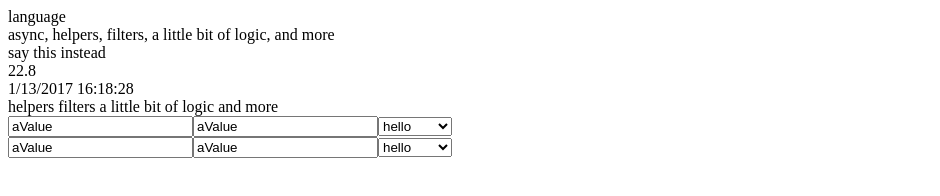
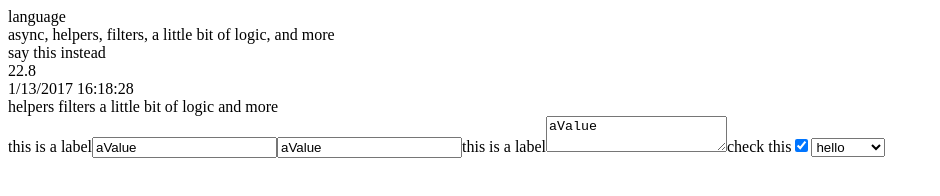
Before and after one commit to davidemaser/pikl, a website: page index.html in a window 1280 px wide. Shown: the whole page, without its empty margins (0-940 px from the left). Drawn offline with nearby package versions, Linux system fonts and the light colour scheme.

Commit message:
Add event handler functionalities

```diff
--- a/index.html
+++ b/index.html
@@ -12,8 +12,8 @@
 <tpl>{@calc}228{@divide}10{/calc}</tpl>
 <tpl>{@date}</tpl>
 <tpl>{@ajax}{@src=data/source.json,@index=features,@node=name,@repeat=true}{/ajax}</tpl>
-<tpl is="form">{@json}{"action":"action.php", "name":"myForm", "items":[ { "element":"input", "type":"text", "name":"aName", "placeholder":"aPlaceholder", "value":"aValue" }, { "element":"input", "type":"text", "name":"anotherName", "placeholder":"aPlaceholder", "value":"aValue" }, { "element":"select", "name":"thisName", "options":[ { "name":"hi", "value":"hello" }, { "name":"bye", "value":"goodbye" } ] } ] }{/json}</tpl>
-<tpl is="form">{@json}{@src=data/demoForm.json}{/json}</tpl>
+<tpl is="form">{@json}{"action":"action.php", "attributes":"class=\"this\" id=\"that\"", "name":"myForm", "items":[ { "element":"input", "event":{"handler":"click","function":"console.log('hello')"}, "type":"text", "name":"aName", "placeholder":"aPlaceholder", "value":"aValue","label":"this is a label" }, { "element":"input", "type":"text", "name":"anotherName", "placeholder":"aPlaceholder", "value":"aValue" }, { "element":"textarea", "name":"aTextArea", "width":"20", "height":"5", "value":"aValue","label":"this is a label" }, { "element":"input", "type":"checkbox", "name":"aCheckbox", "value":"aValue","label":"check this","checked":"true" }, { "element":"select", "name":"thisName", "options":[ { "name":"hi", "value":"hello" }, { "name":"bye", "value":"goodbye" } ] } ] }{/json}</tpl>
+<!--<tpl is="form">{@json}{@src=data/demoForm.json}{/json}</tpl>-->
 <script src="src/pikl.js"></script>
 </body>
 </html>
--- a/src/pikl.js
+++ b/src/pikl.js
@@ -164,7 +164,7 @@ var Pikl = {
             console.log(obj,target);
             if(obj !== undefined && typeof obj == 'object') {
                 target = target || $('tpl[is="form"]');
-                var formTemplate = '<form name="{{name}}" action="{{action}}">{{formItems}}</form>';
+                var formTemplate = '<form {{attributes}} name="{{name}}" action="{{action}}">{{formItems}}</form>';
                 var formObject = {};
                 $.each(obj, function (key, value) {
                     formObject[key] = value;
@@ -185,16 +185,40 @@ var Pikl = {
                 }
                 function handleFormItem(template, obj) {
                     var string = '';
+                    var events = {};
                     for (var o in obj) {
                         var tempObject = obj[o];
                         var formType = obj[o].element;
+                        var formItemID = obj[o].id !== undefined && obj[o].id !== '' ? ' id="'+obj[o].id+'"': '' ;
+                        var formItemClass = obj[o].class !== undefined && obj[o].class !== '' ? ' class="'+obj[o].class+'"': '' ;
                         if($.inArray(formType,pf.closures)>-1) {
+                            if(obj[o].event !== undefined && typeof obj[o].event == 'object'){
+                                events[obj[o].name] = obj[o].event;
+                            }
+                            string += obj[o].label !== undefined && obj[o].label !== '' ? '<label for="'+obj[o].name+'">'+obj[o].label+'</label>' : '';
                             if (formType == 'input') {
-                                string += '<input type="' + obj[o].type + '" name="' + obj[o].name + '" placeholder="' + obj[o].placeholder + '" value="' + obj[o].value + '" />';
+                                string += '<input';
+                                string += formItemID+formItemClass;
+                                string += ' type="' + obj[o].type + '" name="' + obj[o].name + '"';
+                                string += obj[o].placeholder !== undefined && obj[o].placeholder !== '' ? ' placeholder="' + obj[o].placeholder + '"' : '';
+                                string += obj[o].value !== undefined && obj[o].value !== '' ? ' value="' + obj[o].value + '"' : '';
+                                string += obj[o].checked !== undefined && obj[o].checked !== '' && obj[o].checked == 'true' ? ' checked' : '';
+                                string += '/>';
                             } else if (formType == 'select') {
-                                string += '<select name="' + obj[o].name + '">{{options}}</select>';
+                                string += '<select';
+                                string += formItemID+formItemClass;
+                                string += ' name="' + obj[o].name + '">{{options}}</select>';
                             } else if (formType == 'button') {
-                                string += '<button name="' + obj[o].name + '">' + obj[o].value + '</button>';
+                                string += '<button';
+                                string += formItemID+formItemClass;
+                                string += ' name="' + obj[o].name + '">' + obj[o].value + '</button>';
+                            }else if (formType == 'textarea') {
+                                string += '<textarea';
+                                string += formItemID+formItemClass;
+                                string += ' name="' + obj[o].name + '"';
+                                string += obj[o].width !== undefined && obj[o].width !== '' ? ' width="'+obj[o].width+'"' : '';
+                                string += obj[o].height !== undefined && obj[o].height !== '' ? ' height="'+obj[o].height+'"' : '';
+                                string += '>' + obj[o].value + '</textarea>';
                             }
                             for (var t in tempObject) {
                                 if (typeof tempObject[t] == 'object') {
@@ -210,7 +234,10 @@ var Pikl = {
                             }
                         }
                     }
-                    target.empty().html(template.replace('{{formItems}}', string));
+                    template = template.indexOf('{{attributes}}') > -1 ? template.replace('{{attributes}}', '') : template;
+                    $(template.replace('{{formItems}}', string)).insertBefore(target);
+                    $(target).remove();
+                    $p.Assistants.RegisterEvents(events);
                 }
             }
         }
@@ -279,6 +306,15 @@ var Pikl = {
                     return '';
                 break;
             }
+        },
+        RegisterEvents: function(obj){
+            if(typeof obj == 'object'){
+                for(var o in obj){
+                    $('body').on(obj[o].handler,'[name="'+o+'"]',function(){
+                        eval(obj[o].function);
+                    });
+                }
+            }
         }
     }
 };
```
